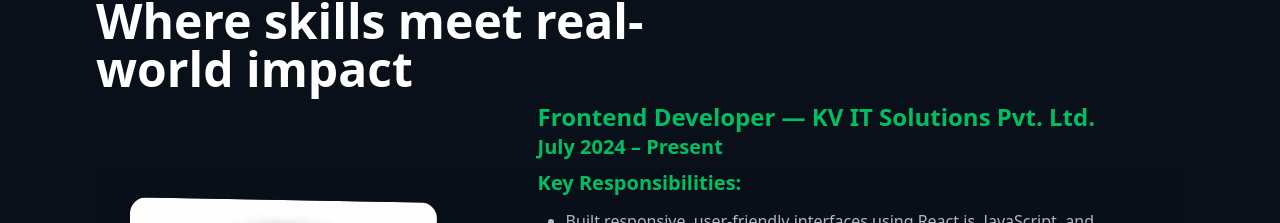
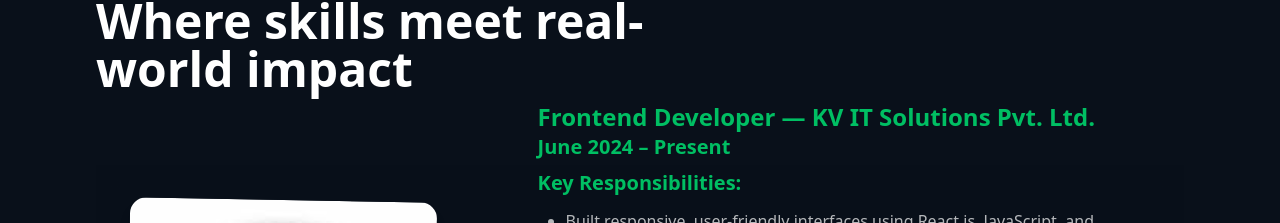
Before and after one commit to Kunal182001/Portfolio, a React (Vite) app: page / in a window 1280 px wide. Shown: the part 2698-2921 px from the top of the page. Built offline with nearby package versions, Linux system fonts and the light colour scheme.

Commit message:
Update project description and improvement

```diff
--- a/src/Components/HomePage/ExperienceSection.jsx
+++ b/src/Components/HomePage/ExperienceSection.jsx
@@ -68,7 +68,7 @@
                         transition={{ delay: 0.8, duration: 1, ease: "easeOut" }}
                     >
                         <p className="text-xl md:text-2xl font-extrabold text-[#00bf63]">Frontend Developer — KV IT Solutions Pvt. Ltd.</p>
-                        <p className="text-[18px] md:text-xl font-bold text-[#00bf63]">July 2024 – Present</p>
+                        <p className="text-[18px] md:text-xl font-bold text-[#00bf63]">June 2024 – Present</p>
 
                         <p className="text-[18px] md:text-xl font-bold text-[#00bf63] mt-2">Key Responsibilities:</p>
 
```
